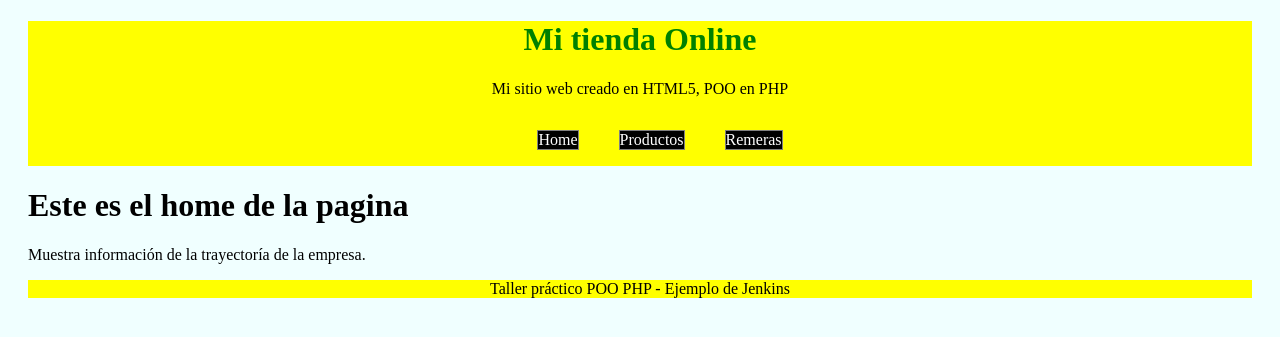
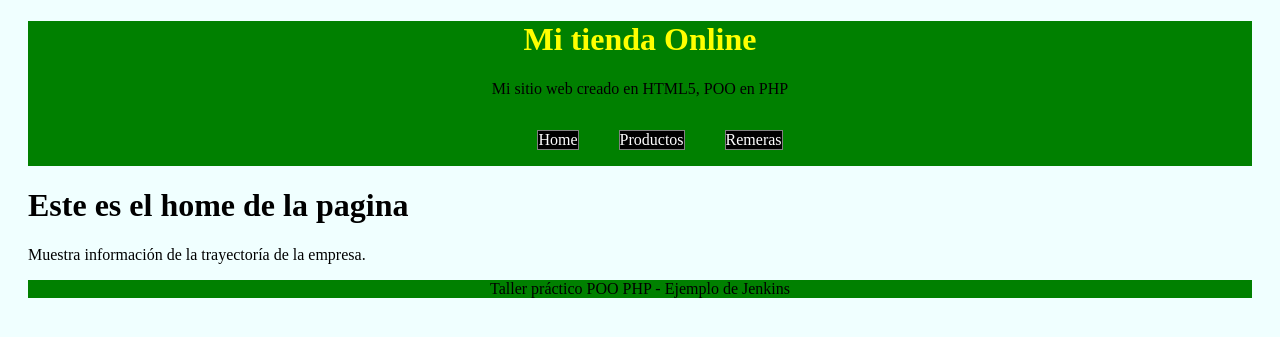
Before and after one commit to DevcodeInc/Curso-de-Pruebas-Unitarias-en-PHP, a PHP site: page /index.php in a window 1280 px wide. Shown: the top 337 px of the page. Run offline with PHP 8.4, Linux system fonts and the light colour scheme.

Commit message:
Cambiando colores

```diff
--- a/style.css
+++ b/style.css
@@ -4,17 +4,17 @@ body {
 }
 header, footer {
   text-align: center;
-  background-color:yellow;
+  background-color:green;
   width: 100%;
   margin: 0 auto;
 }
 
 header h1 {
-  color:green;
+  color:yellow;
 }
 
 h3 {
-  color:green;
+  color:yellow;
 }
 
 table.Tabla tr:nth-child(even) td{ background: #ddd;}
```
